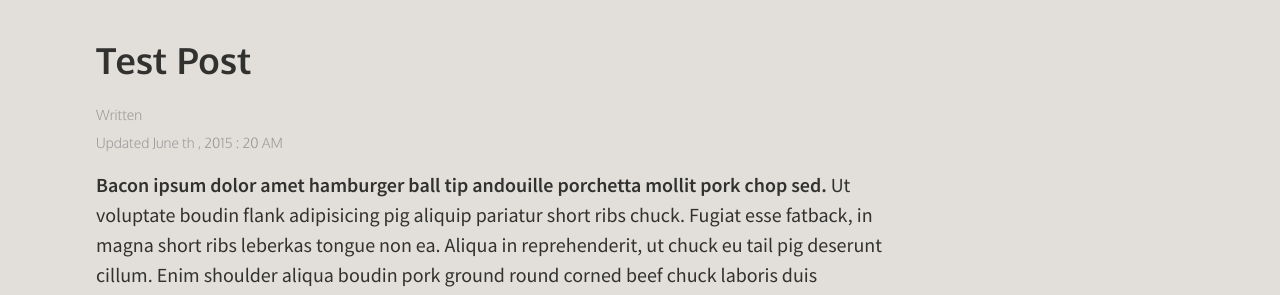
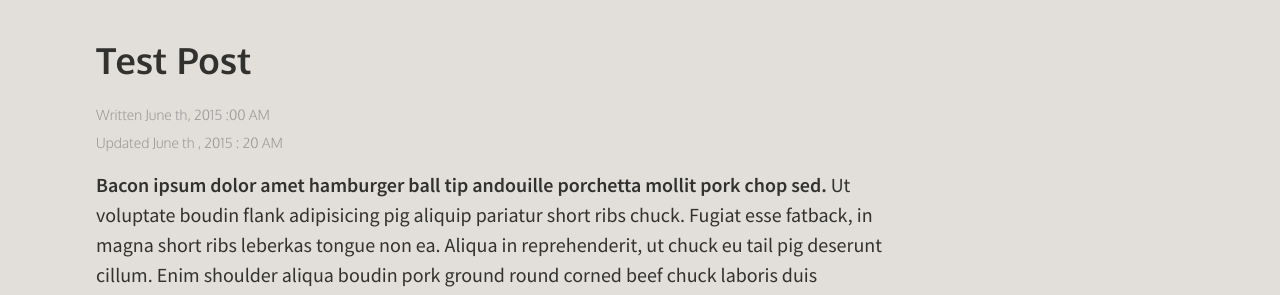
Before and after one commit to pengineered/pengineered.github.io, a Jekyll site: the page built from _posts/blog/2015-06-07-test-post.md, in a window 1280 px wide. Shown: the part 147-442 px from the top of the page. Built offline with Jekyll 4.4.1, drawn with Linux system fonts in a browser that asks for light colours; comment, search, counter and statistics services are not loaded; part of the change alters nothing that is shown.

```diff
--- a/_includes/page-meta.html
+++ b/_includes/page-meta.html
@@ -26,8 +26,8 @@
 						{% assign Hf = {{ H | remove:'0' }} %}
 						{% assign ampm = 'AM' %}
 					{% endif %}
+					{% endcapture %}{% assign cache = nil %}<!-- /Whitespace Fix -->
 					{{ page.date | date: "%B" }} {{ d }}{{ dsuffix }}, {{ page.date | date: "%Y" }} {{ Hf }}:{{ page.date | date: "%M" }} {{ ampm }} {{ %Z }}
-					{% endcapture %}{% assign cache = nil %}<!-- /Whitespace Fix -->
 				</time>
 			</p>
 		{% endif %}
```
